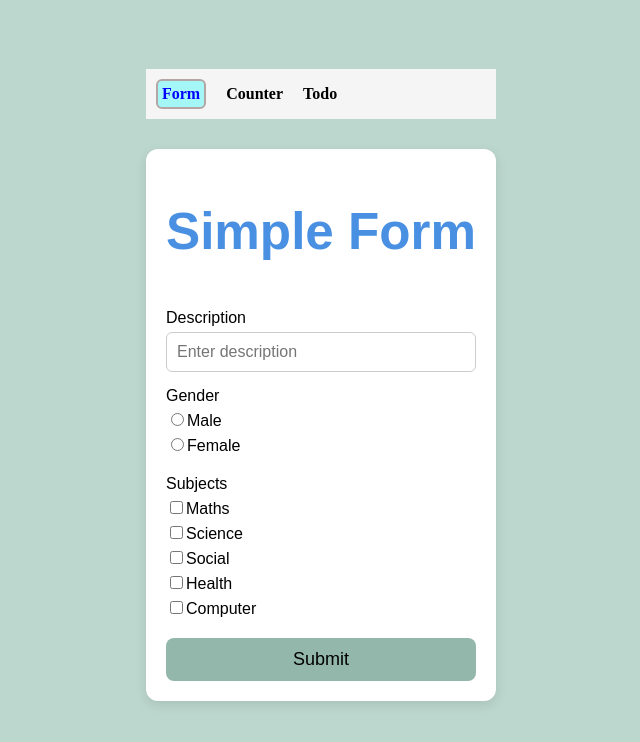
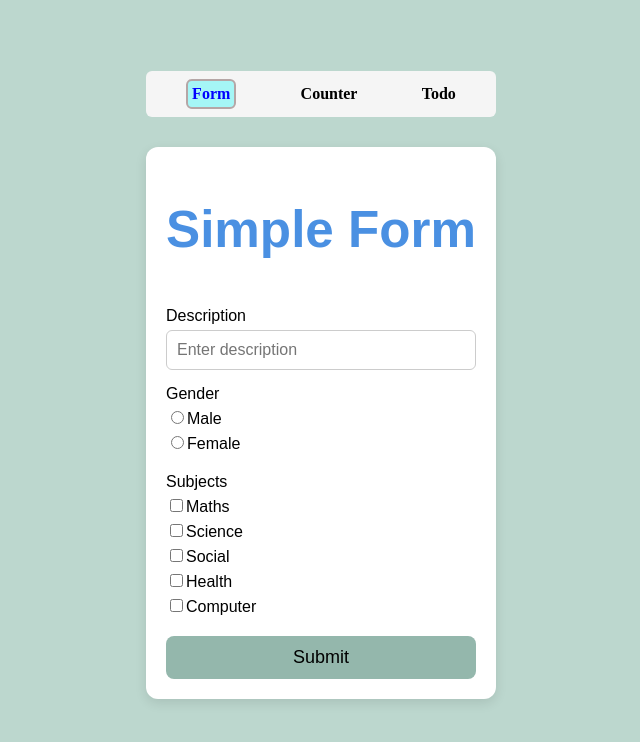
Before and after one commit to Kanchan012/form-react, a React (Vite) app in the folder form/: page / in a window 1280 px wide. Shown: the top 742 px of the page, without its empty margins (319-959 px from the left). Built offline with nearby package versions, Linux system fonts and the light colour scheme.

Commit message:
navbar css updated

```diff
--- a/form/src/components/NavBar.css
+++ b/form/src/components/NavBar.css
@@ -1,8 +1,9 @@
 .navbar {
   display: flex;
-  gap: 20px;
-  padding: 10px;
+  padding: 8px;
   background: #f5f5f5;
+  border-radius: 6px;
+  justify-content: space-around;
 }
 
 .navbar a {
```
